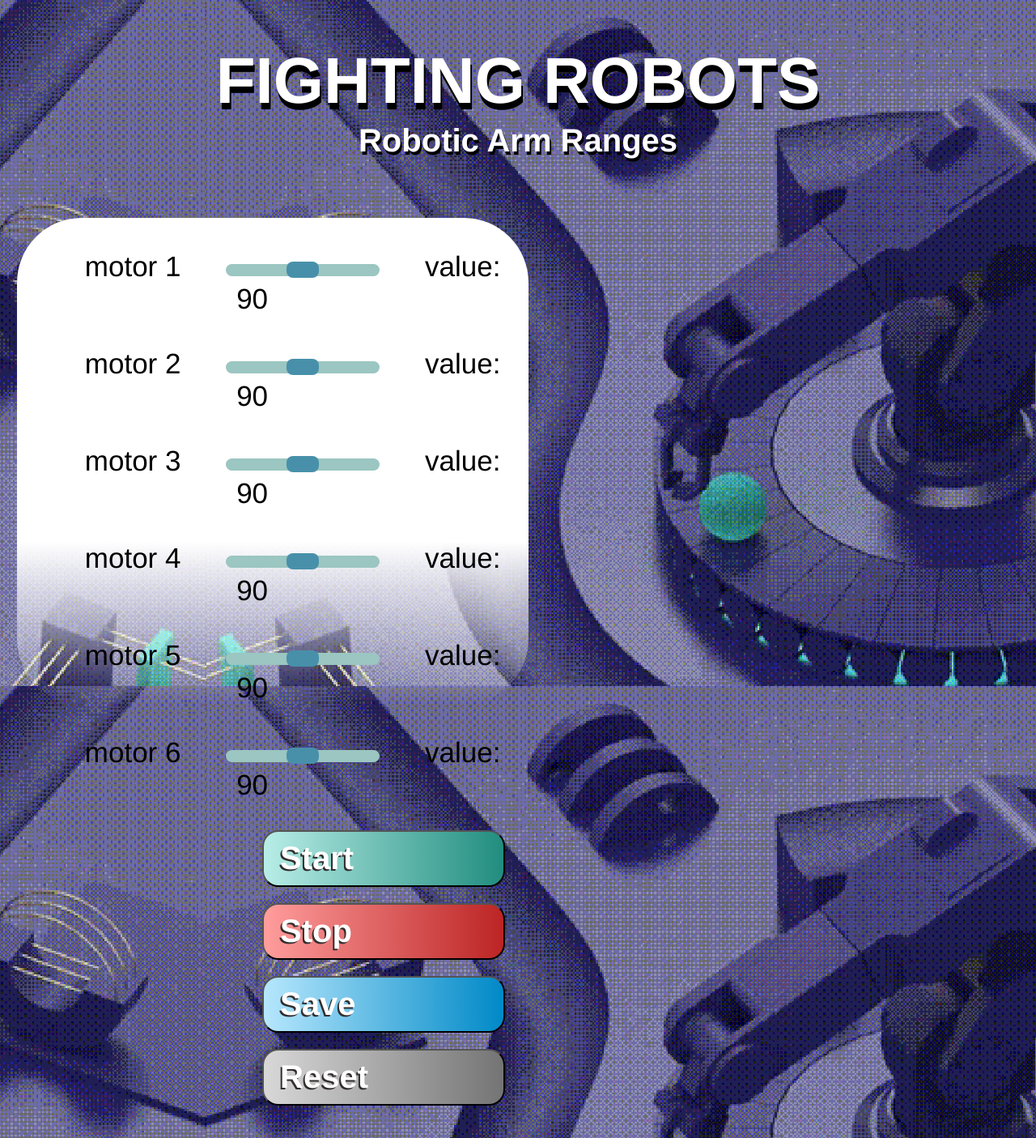
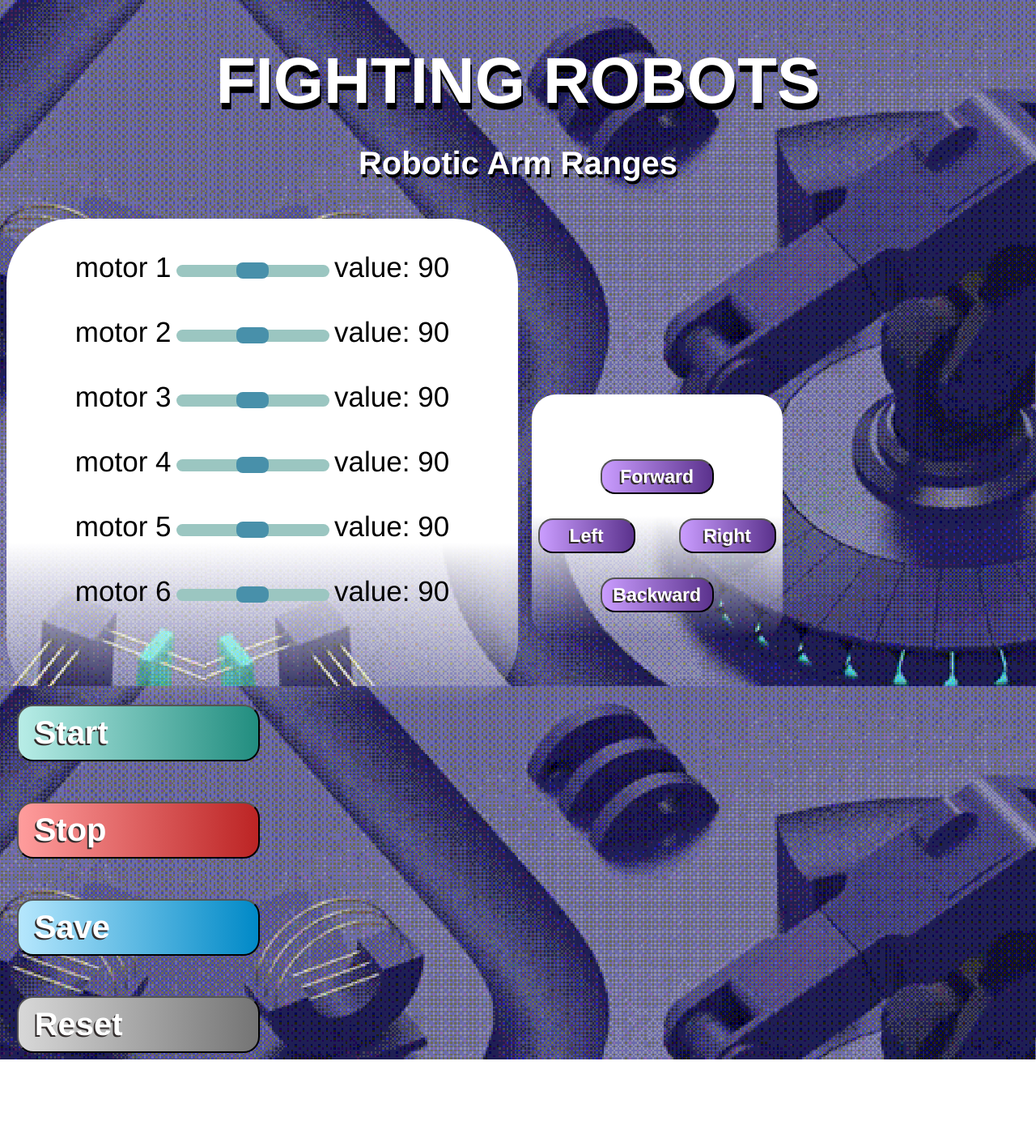
Before and after one commit to NoorAlsharif/Smart-Methods-Tasks, a PHP site: page / in a window 1280 px wide. Shown: the whole page at 81% size. After the commit the page ends 1308 px from the top, so only its background shows below. Run offline with PHP 8.4, Linux system fonts and the light colour scheme.

Commit message:
Add files via upload

```diff
--- a/index.php
+++ b/index.php
@@ -8,10 +8,11 @@
     <head>
         <meta charset="UTF-8">
         <meta name="viewport" content="width=device-width, initial-scale=1">
-        <title></title>
+        <title>Fighting Robots</title>
 
         <style>
 
+            /* General Style */
             body {
                 background-color: darkblue;
                 background-image: url("backg.png");
@@ -21,7 +22,7 @@
 
             header {
                 margin-top: 20px;
-                margin-bottom: 20px;
+                /*margin-bottom: 20px;*/
             }
 
             h1 {
@@ -33,34 +34,45 @@
             }
 
             div {
+
+                text-align: center;
+                /*margin-top: 40px;*/
+                margin-left: auto;
+                margin-right: auto;
+                display: inline-block;
+
+
+            }
+
+            label {
+                width: 100%;
+                margin: auto;/*50px;*/
+                font-size: 35px;
+                font-family: Helvetica;
+            }
+        </style>
+
+        <style>
+            /* Robotic Arm Range */
+            div.rangeContainer {
+                border-radius: 80px;
+                background-image: linear-gradient(white, white, white, rgba(0,0,0,0));
+                height: 600px;
+                width: 50%;
+                margin-right: 1%;
+                /*margin-left: 1%;
+                margin-top: 1%;
+                margin-bottom: 1%;
+                /*height: 100%;*/
+            }
+
+            .slidecontainer {
+                width: 100%; /* Width of the outside container */
                 text-align: center;
                 margin-top: 40px;
                 margin-left: auto;
                 margin-right: auto;
                 display: inline-block;
-            }
-
-            label {
-                width: 100%;
-                margin: 50px;
-                font-size: 35px;
-                font-family: Helvetica;
-            }
-
-            .slidecontainer {
-                width: 100%; /* Width of the outside container */
-            }
-
-            div.outerbox {
-                border-radius: 80px;
-                text-align: center;
-                background-image: linear-gradient(white, white, white, rgba(0,0,0,0));
-                height: 600px;
-                width: 50%;
-                margin-left: 1%;
-                /*height: 100%;*/
-
-
             }
 
             .slider {
@@ -89,8 +101,54 @@
                 cursor: pointer; /* Cursor on hover */
 
             }
+        </style>
 
-            button {
+        <style>
+
+
+            /* Direction Buttons */
+            .directionContainer{
+                border-radius: 30px;
+                background-image: linear-gradient(white,white, rgba(0,0,0,0));
+                height:300px; /*300px;*/
+                width: 310px;
+                margin-right: 1%;
+                margin-top: 230px;
+            }
+
+            .directions{
+                text-align: center;
+            }
+
+            button.dirbutton {
+                background-image: linear-gradient(to right, #CA9DFF, #5B328D);
+                height: 43px;
+                width: 140px;
+                text-align: center;
+                border-radius: 18px;
+                font-size: 23px;
+                font-family: Helvetica;
+                font-weight: bold;
+                color: white;
+                display:block;
+                margin-bottom: 30px;
+                text-shadow: -2px 2px #332D2D;
+            }
+
+
+        </style>
+
+        <style>
+
+            /* Action Buttons */
+            .buttondiv {
+                /*margin-bottom: 1%;*/
+                margin-left: 1%;
+                /*text-align: right;*/
+
+            }
+
+            button.general {
                 height: 70px;
                 width: 300px;
                 padding: 5px 5px 5px 20px;
@@ -101,8 +159,9 @@
                 font-weight: bold;
                 color: white;
                 display: block;
-                margin-bottom: 20px;
+                margin-bottom: 50px;
                 text-shadow: -2px 2px #332D2D;
+
 
             }
 
@@ -117,33 +176,27 @@
                 font-weight: bold;
                 color: white;
                 display: block;
-                margin-bottom: 20px;
+                /*margin-bottom: 50px;*/
                 text-shadow: -2px 2px #332D2D;
 
             }
-
-            div.buttondiv {
-                margin-bottom: 1%;
-                margin-left: 25%;
-
-            }
-
-
-
         </style>
 
     </head>
+
     <body>
 
-
+        <!-- Interface Header -->
         <header align="center" >
             <h1 style="font-family: Helvetica; font-size: 80px; color: white; text-shadow: 2px 8px #000000; margin-bottom: 5px;">FIGHTING ROBOTS</h1>
-            <h2 style="font-family: Helvetica; font-size: 40px; color: white; text-shadow: 2px 4px #000000; margin-top:auto;" >Robotic Arm Ranges</h2>
+            <h2 style="font-family: Helvetica; font-size: 40px; color: white; text-shadow: 2px 4px #000000;" >Robotic Arm Ranges</h2>
         </header>
 
 
-        <div class="outerbox" id="myForm">
+        <!-- Robotic Arm Range Control -->
+        <div class="rangeContainer" id="myForm">
 
+            <!-- Motor 1 -->
             <div class="slidecontainer">
                 <label>motor 1</label>
                 <input type="range" min="0" max="180" value="90" class="slider" id="myRange1">
@@ -160,8 +213,7 @@
                 </script>
             </div>
 
-
-
+            <!-- Motor 2 -->
             <div class="slidecontainer">
                 <label>motor 2</label>
                 <input type="range" min="0" max="180" value="90" class="slider" id="myRange2">
@@ -178,8 +230,7 @@
                 </script>
             </div>
 
-
-
+            <!-- Motor 3 -->
             <div class="slidecontainer">
                 <label>motor 3</label>
                 <input type="range" min="0" max="180" value="90" class="slider" id="myRange3">
@@ -196,8 +247,7 @@
                 </script>
             </div>
 
-
-
+            <!-- Motor 4 -->
             <div class="slidecontainer">
                 <label>motor 4</label>
                 <input type="range" min="0" max="180" value="90" class="slider" id="myRange4">
@@ -214,8 +264,7 @@
                 </script>
             </div>
 
-
-
+            <!-- Motor 5 -->
             <div class="slidecontainer">
                 <label>motor 5</label>
                 <input type="range" min="0" max="180" value="90" class="slider" id="myRange5">
@@ -232,8 +281,7 @@
                 </script>
             </div>
 
-
-
+            <!-- Motor 6 -->
             <div class="slidecontainer">
                 <label>motor 6</label>
                 <input type="range" min="0" max="180" value="90" class="slider" id="myRange6">
@@ -249,19 +297,46 @@
                     }
                 </script>
             </div>
+
         </div>
 
 
+
+        <!-- Robot Direction Control -->
+        <div class="directionContainer" >
+
+            <div class="directions" style="margin-top: 80px;">
+                <button class="dirbutton">Forward</button>
+            </div>
+
+            <div class="directions">
+                <button class="dirbutton" style="display: inline-block; width: 120px; margin-right: 50px;">Left</button>
+            </div>
+
+            <div class="directions">
+                <button class="dirbutton" style="display: inline-block; width: 120px;">Right</button>
+            </div>
+
+            <div class="directions">
+                <button class="dirbutton" >Backward</button>
+            </div>
+
+
+        </div>
+
+
+        <!-- Robot Action Buttons -->
         <div class="buttondiv">
 
-            <button style="background-image: linear-gradient(to right, #B8EDE7, #218D7F);">Start</button>
+            <button class="general" style="background-image: linear-gradient(to right, #B8EDE7, #218D7F);">Start</button>
 
-            <button style="background-image: linear-gradient(to right, #FF9D9D, #BC2424);">Stop</button>
+            <button class="general" style="background-image: linear-gradient(to right, #FF9D9D, #BC2424);">Stop</button>
 
-            <button style="background-image: linear-gradient(to right, #B6E7FD, #0089C7);">Save</button>
+            <button class="general" style="background-image: linear-gradient(to right, #B6E7FD, #0089C7); ">Save</button>
 
-            <input class="input2button" style="background-image: linear-gradient(to right, #D8D8D8, #747474);" id="reset" type="button" value="Reset">
+            <input class="general, input2button" style="background-image: linear-gradient(to right, #D8D8D8, #747474);" id="reset" type="button" value="Reset">
 
+            <!-- Resetting Motor Ranges -->
             <script>
 
                 var slider1 = document.getElementById("myRange1");
@@ -315,6 +390,8 @@
 
 
 
+
+
         <!--
         <?php
         // put your code here
@@ -324,4 +401,5 @@
 
 
     </body>
+
 </html>
```
